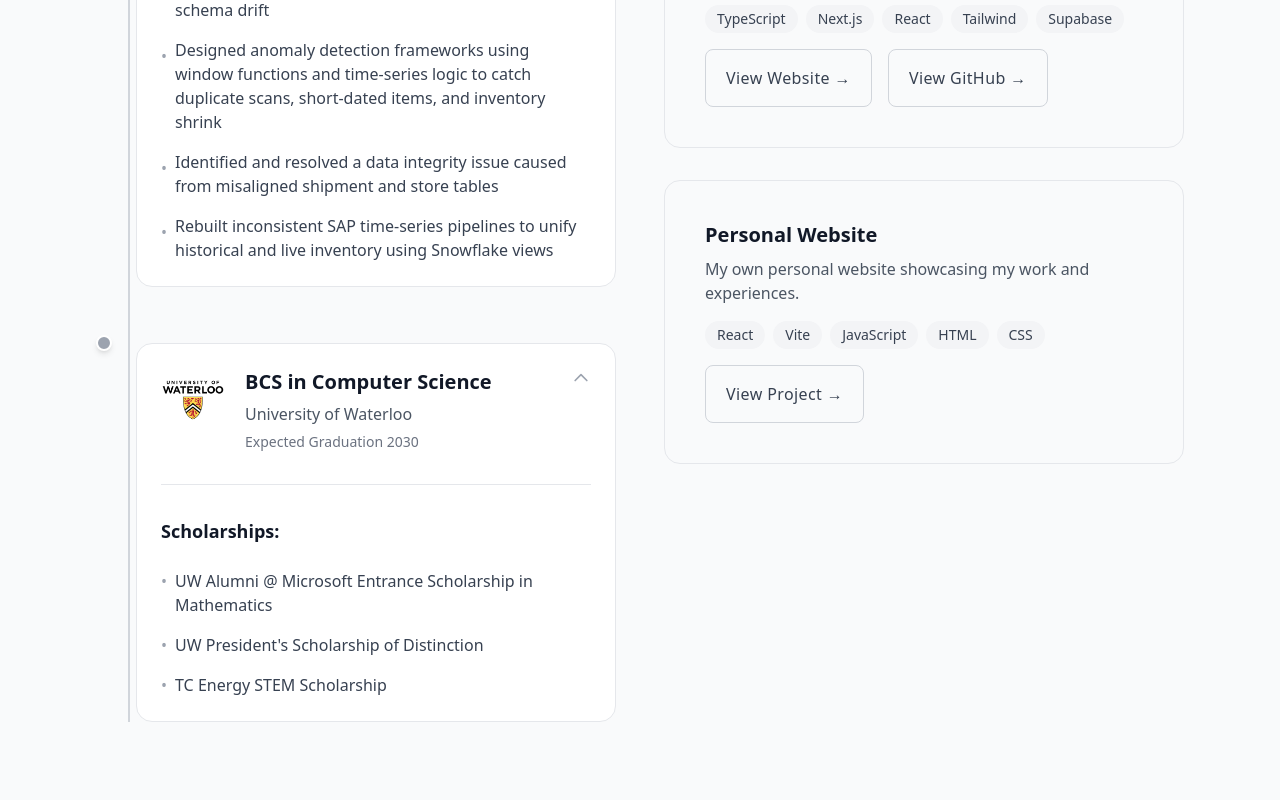
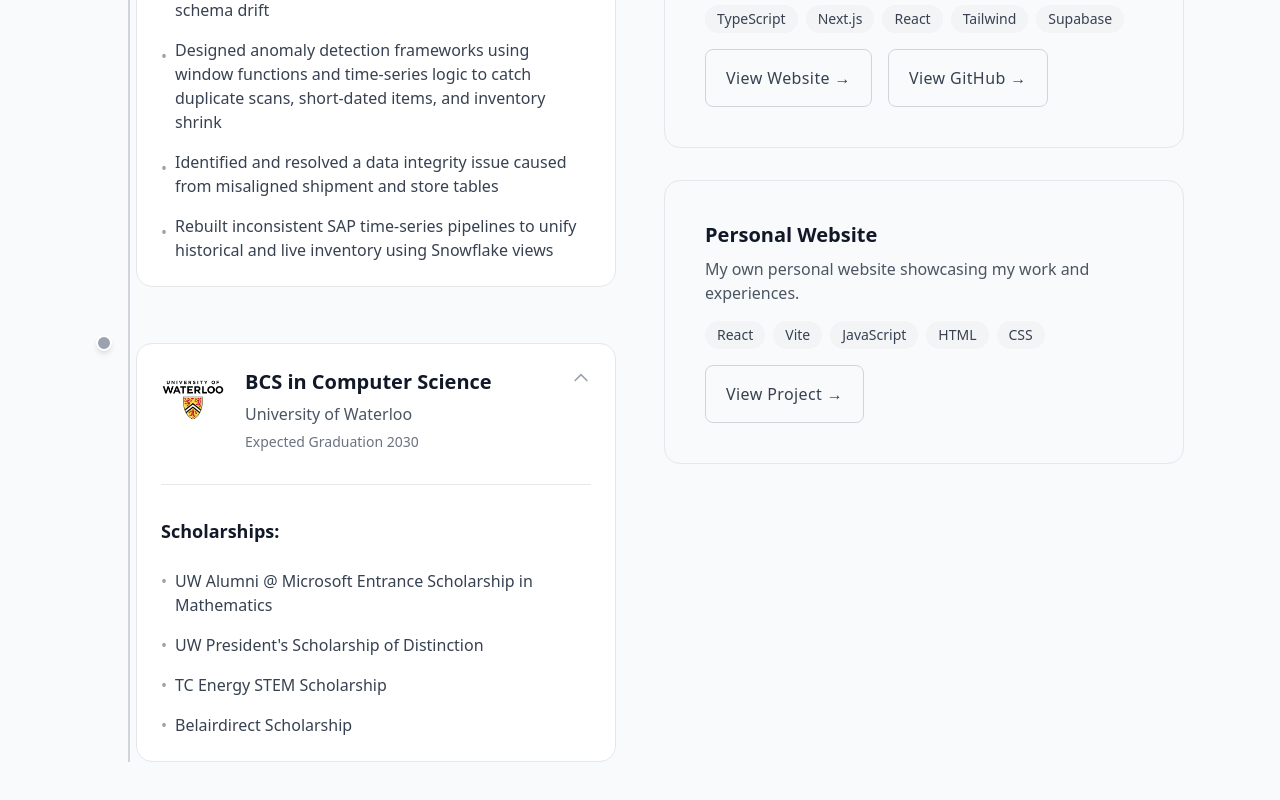
Before and after one commit to Calvinky-Lee/PersonalWebsite2, a Next.js app: page / in a window 1280 px wide. Shown: the part 2552-3352 px from the top of the page. Built offline with nearby package versions, Linux system fonts and the light colour scheme.

Commit message:
Add Belairdirect Scholarship to BCS scholarships list

```diff
--- a/components/main-content.tsx
+++ b/components/main-content.tsx
@@ -307,6 +307,10 @@ export const MainContent = () => {
                                   <span className="text-gray-400 flex-shrink-0">•</span>
                                   <span>TC Energy STEM Scholarship</span>
                                 </li>
+                                <li className="flex gap-2">
+                                  <span className="text-gray-400 flex-shrink-0">•</span>
+                                  <span>Belairdirect Scholarship</span>
+                                </li>
                               </ul>
                             </div>
                           </motion.div>
```
